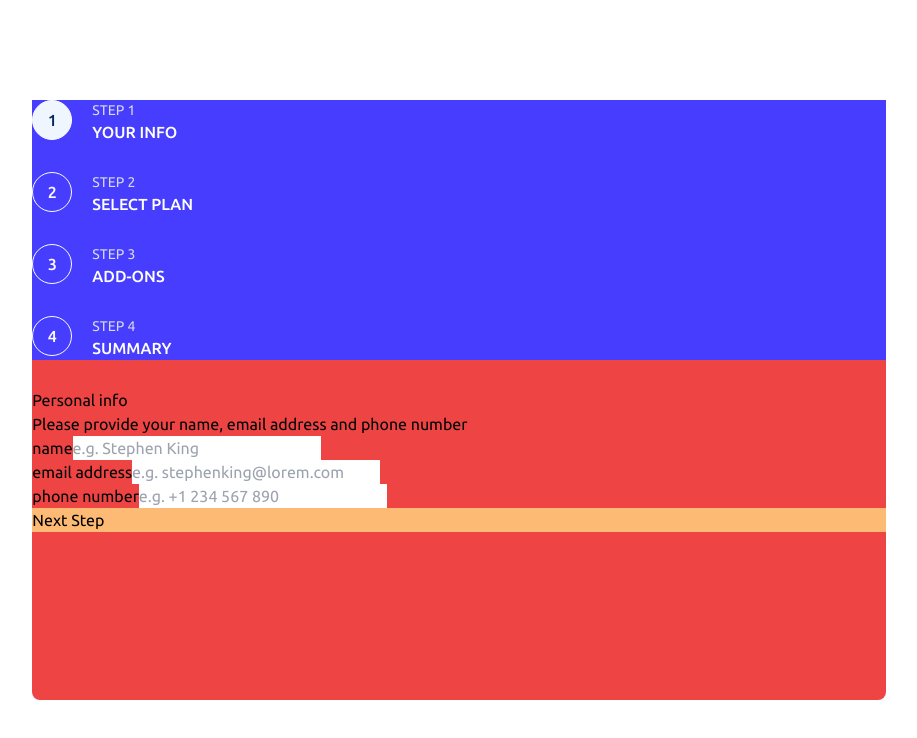
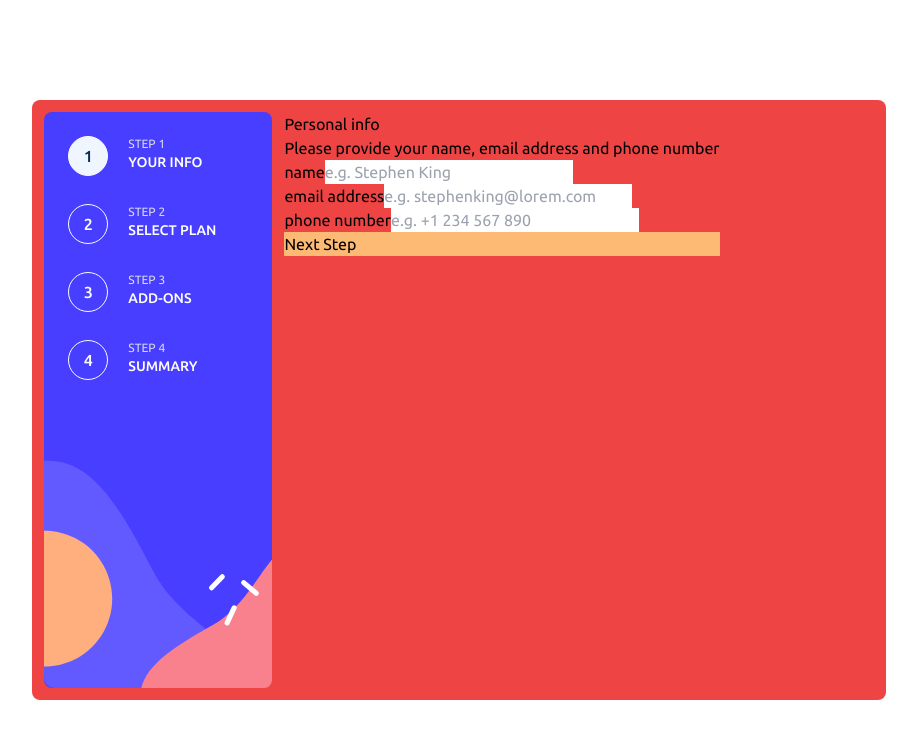
Before and after one commit to HealerC/multistep-form, a Next.js app: page /your-info in a window 1280 px wide. Shown: the top 738 px of the page, without its empty margins (181-1098 px from the left). Built offline with nearby package versions, Linux system fonts and the light colour scheme.

Commit message:
feat: Continue layout styling

```diff
--- a/components/Layout.tsx
+++ b/components/Layout.tsx
@@ -4,6 +4,7 @@ import Head from "next/head";
 import { useRouter } from "next/router";
 import { useAppContext } from "@/context/app-context";
 import NavStep from "./NavStep";
+import styles from "../styles/Layout.module.css";
 
 const routePaths = [
   { route: "/your-info", label: "your info" },
@@ -68,9 +69,9 @@ export default function Layout({ children }: LayoutProps) {
         <meta name="viewport" content="width=device-width, initial-scale=1" />
         <link rel="icon" href="/favicon-32x32.png" />
       </Head>
-      <div className="h-3/4 w-4/6 rounded-lg bg-red-500">
-        <nav className="bg-blue-standard">
-          <ul>
+      <div className="flex h-3/4 w-4/6 rounded-lg bg-red-500 p-3">
+        <nav className={`${styles.navBgImage} mr-3 shrink-0 rounded-lg`}>
+          <ul className="pt-6 pl-6 pr-14">
             {routePaths.map((routePath, index) => (
               <li key={routePath.route} className="mb-7">
                 <NavStep
--- a/components/NavStep.tsx
+++ b/components/NavStep.tsx
@@ -21,8 +21,8 @@ export default function NavStep({ stepIndex, label, route }: NavStepProps) {
           {stepIndex}
         </div>
         <div className="uppercase">
-          <p className="text-sm text-gray-light">step {stepIndex}</p>
-          <p className="font-medium text-white">{label}</p>
+          <p className="text-xs text-gray-light">step {stepIndex}</p>
+          <p className="text-sm font-medium text-white">{label}</p>
         </div>
       </div>
     </Link>
--- /dev/null
+++ b/styles/Layout.module.css
@@ -0,0 +1,5 @@
+.navBgImage {
+  @apply bg-blue-standard;
+  background-image: url("../assets/images/bg-sidebar-desktop.svg");
+  background-size: cover;
+}
```
